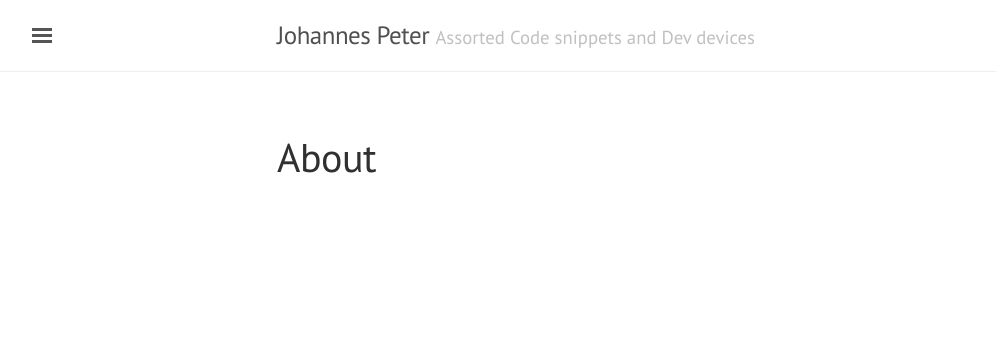
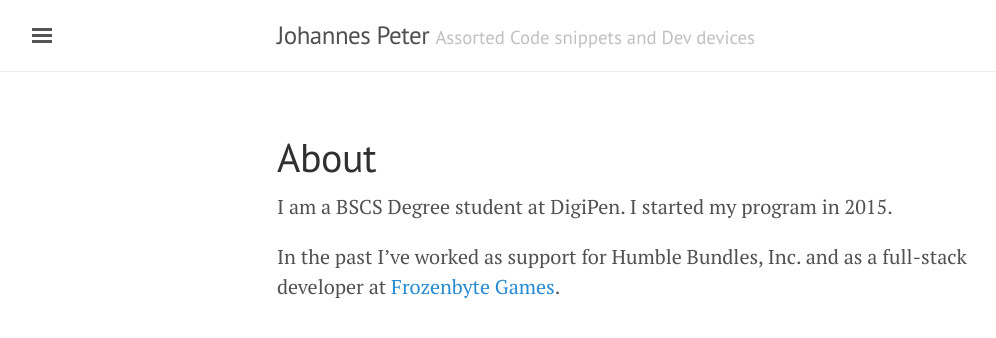
Before and after one commit to JohannesMP/com.johannesmp.blog, a Jekyll site: the page built from about.md, in a window 1280 px wide. Shown: the top 338 px of the page, without its empty margins (3-999 px from the left). Built offline with Jekyll 4.4.1, drawn with Linux system fonts in a browser that asks for light colours; nearby versions of some CDN libraries; Markdown is read by kramdown in place of the engine named in the settings.

Commit message:
Updated about.md

```diff
--- a/about.md
+++ b/about.md
@@ -1,4 +1,9 @@
 ---
 layout: page
 title: About
+published: true
 ---
+
+I am a BSCS Degree student at DigiPen. I started my program in 2015.
+
+In the past I've worked as support for Humble Bundles, Inc. and as a full-stack developer at [Frozenbyte Games](http://www.frozenbyte.com/).
```
